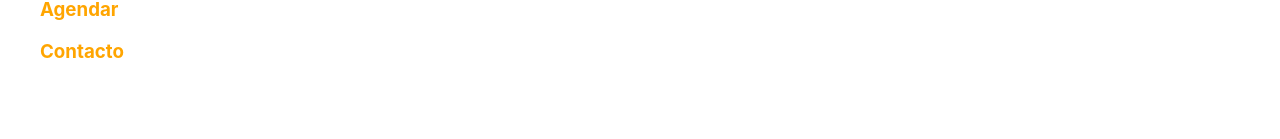
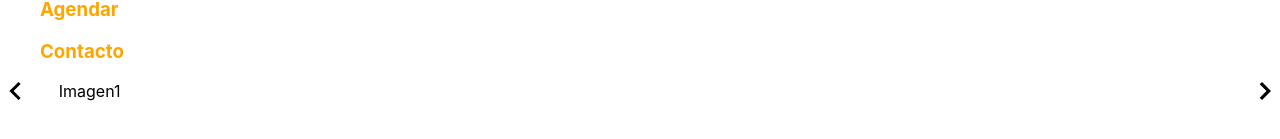
Before and after one commit to 123-code/Hola-Frontend, a React (Create React App) app in the folder holafrontend/: page / in a window 1280 px wide. Shown: the part 209-348 px from the top of the page. Built offline with nearby package versions, Linux system fonts and the light colour scheme.

Commit message:
Updated files

```diff
--- a/holafrontend/src/App.js
+++ b/holafrontend/src/App.js
@@ -1,6 +1,10 @@
 import logo from './logo.svg';
 import './App.css';
+
 import Main from './Pages/Main';
+import Agendar from './Pages/Agendar';
+
+
 
 
 function App() {
--- a/holafrontend/src/Pages/Main.js
+++ b/holafrontend/src/Pages/Main.js
@@ -1,4 +1,7 @@
 import React from 'react';
+import { Slide } from 'react-slideshow-image';
+import 'react-slideshow-image/dist/styles.css'
+
 
 const Navbar = () =>{
     return(
@@ -14,12 +17,34 @@ const Navbar = () =>{
     )
 }
 
+
+const Images = () =>{
+    const Images = [{
+        url: 'holafrontend/public/logo512.png',
+        caption: 'Imagen1'
+    }];
+    return(
+        <>
+        <Slide>
+            {Images.map((Image,index) => (
+<div classname = "Image" key = {index}>
+<div style = {{'Bimage': `url(${Image.url})` }}> </div>
+<span>{Image.caption}</span>
+</div>
+            ))}
+
+        </Slide>
+        </>
+    )
+}
+
 const Main = ()=>{
     return(
         <>
         <h1 style = {{backgroundColor:'green',color:"white"}}> Hola Terapia de lenguaje </h1>
         <h3> Cambiamos Vidas! </h3>
         <Navbar/>
+        <Images/>
         </>
     )
 }
```
